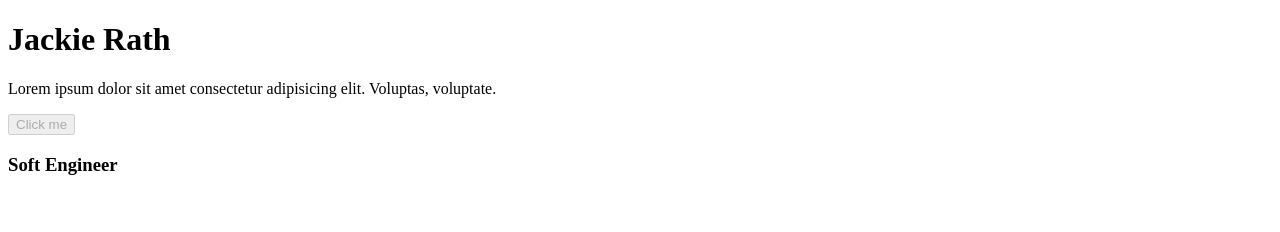
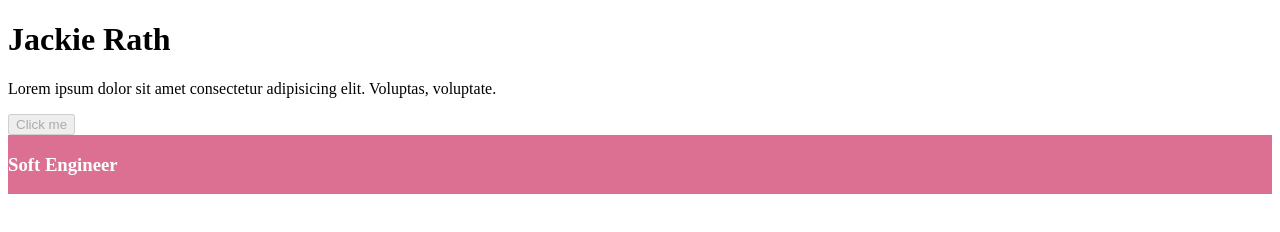
Before and after one commit to JRHUB80/html-page, a plain HTML site: page index.html in a window 1280 px wide. Drawn offline with Linux system fonts and the light colour scheme.

Commit message:
Added filing for subtitles

```diff
--- a/index.html
+++ b/index.html
@@ -1,6 +1,7 @@
 <!DOCTYPE html>
 <html lang="en">
 <head>
+    <link rel="stylesheet" href="style.css" />
     <meta charset="UTF-8">
     <meta name="viewport" content="width=device-width, initial-scale=1.0">
     <title>Document</title>
--- /dev/null
+++ b/style.css
@@ -0,0 +1,6 @@
+.subtitle {
+    background-color: palevioletred;
+    color: #ffffff;
+    display: flex;
+    align-items: center;
+    }
```
